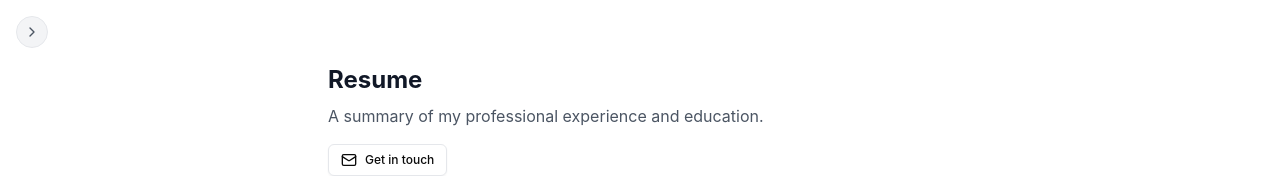
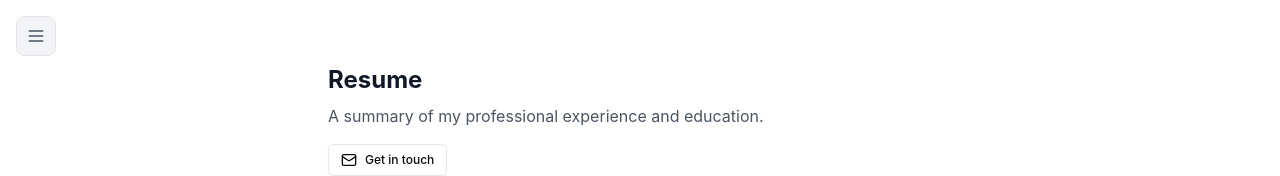
Before and after one commit to abdhilabs/abdhilabs.github.io, a React (Create React App) app in the folder frontend/: page /resume in a window 1280 px wide. Shown: the top 176 px of the page. Built offline with nearby package versions, Linux system fonts and the light colour scheme.

Commit message:
auto-commit for 3102e8df-650d-4eb6-82f1-c4f2544c5ee1

```diff
--- a/frontend/src/components/layout/Sidebar.jsx
+++ b/frontend/src/components/layout/Sidebar.jsx
@@ -45,15 +45,14 @@ const Sidebar = ({ isMobileOpen, onMobileToggle }) => {
       <button
         onClick={() => setIsExpanded(!isExpanded)}
         className={cn(
-          "hidden lg:flex fixed top-4 z-50 items-center justify-center w-8 h-8 rounded-full",
+          "hidden lg:flex fixed top-4 left-4 z-50 items-center justify-center w-10 h-10 rounded-lg",
           "bg-gray-100 dark:bg-gray-800 hover:bg-gray-200 dark:hover:bg-gray-700",
           "text-gray-600 dark:text-gray-400 transition-all duration-300",
-          "border border-gray-200 dark:border-gray-700",
-          isExpanded ? "left-[232px]" : "left-4"
+          "border border-gray-200 dark:border-gray-700"
         )}
-        aria-label={isExpanded ? "Collapse sidebar" : "Expand sidebar"}
+        aria-label={isExpanded ? "Close sidebar" : "Open sidebar"}
       >
-        {isExpanded ? <ChevronLeft className="w-4 h-4" /> : <ChevronRight className="w-4 h-4" />}
+        {isExpanded ? <X className="w-5 h-5" /> : <Menu className="w-5 h-5" />}
       </button>
 
       {/* Sidebar */}
```
